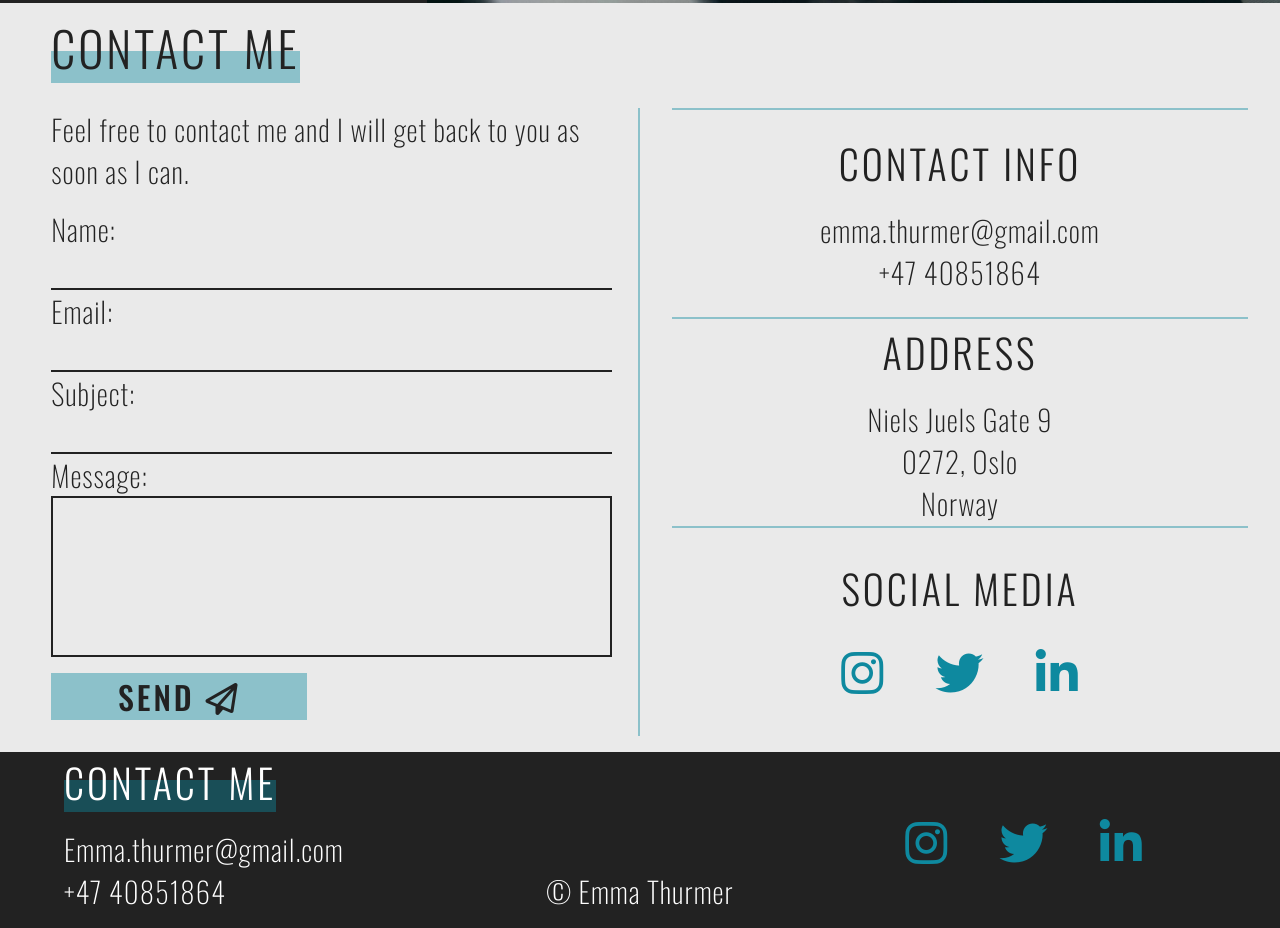
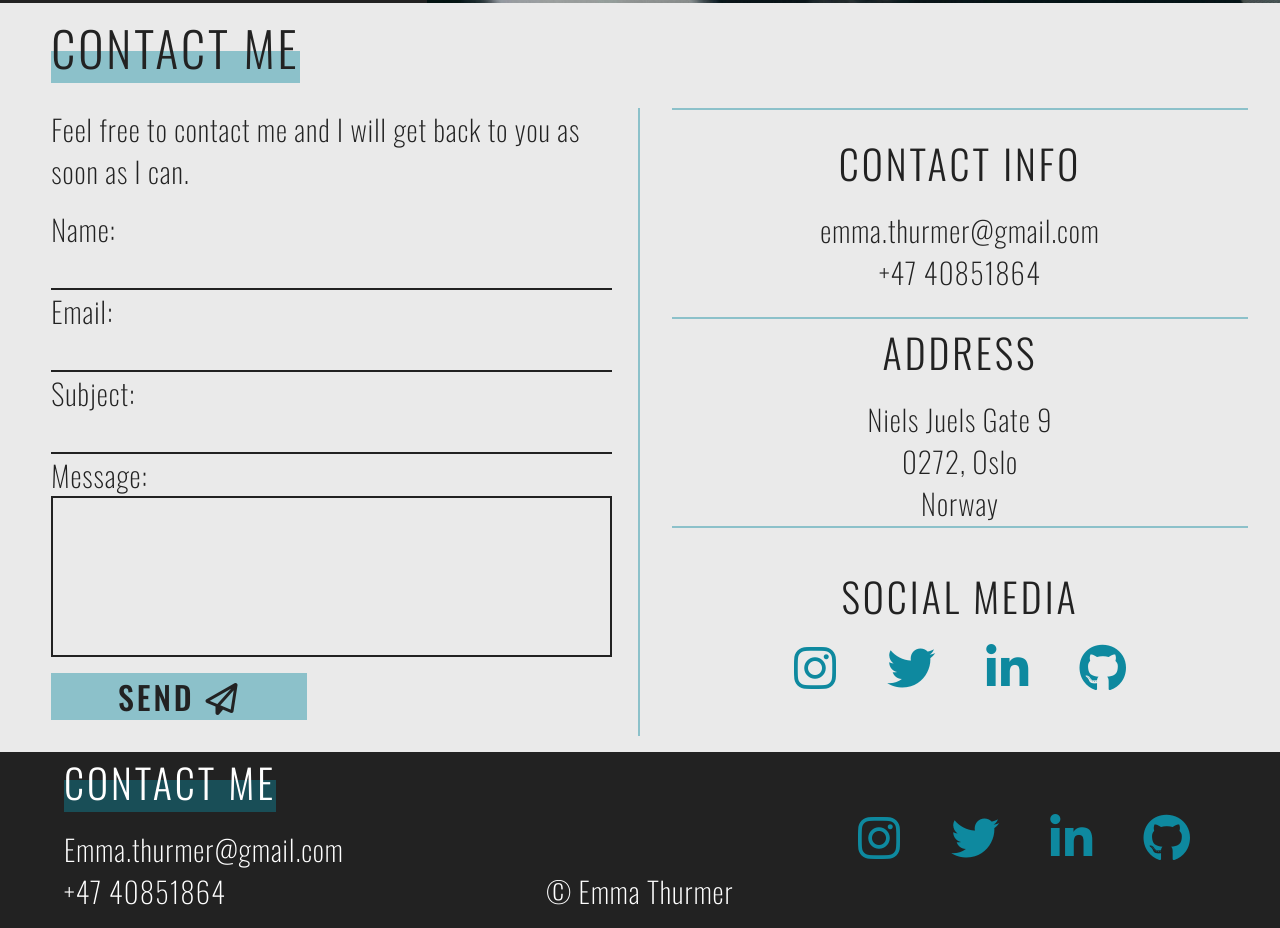
Before and after one commit to xentraz/emmaford, a plain HTML site: page contact.html in a window 1280 px wide. Shown: the part 797-1725 px from the top of the page. Drawn offline with nearby package versions, Linux system fonts and the light colour scheme.

Commit message:
Social media linked

```diff
--- a/contact.html
+++ b/contact.html
@@ -79,9 +79,10 @@
           <h3 class="grey contact_details_heading">Social media</h3>
         </div>
         <div class="social_media">
-          <p class="social_icons"><i class="fab fa-instagram"></i></p>
-          <p class="social_icons"><i class="fab fa-twitter"></i></p>
-          <p class="social_icons"><i class="fab fa-linkedin-in"></i></p>
+          <a href="https://www.instagram.com/emmacft/" class="social_icons"><i class="fab fa-instagram"></i></a>
+          <a href="https://twitter.com/xentrazx" class="social_icons"><i class="fab fa-twitter"></i></a>
+          <a href="https://www.linkedin.com/in/emmathurmer/" class="social_icons"><i class="fab fa-linkedin-in"></i></a>
+          <a href="https://github.com/xentraz" class="social_icons"><i class="fab fa-github"></i></a>
         </div>
       </div>
     </div>
@@ -106,9 +107,10 @@
         <p class="white">&copy Emma Thurmer</p>
       </div>
       <div class="footer_socials">
-        <p class="social_icons"><i class="fab fa-instagram"></i></p>
-        <p class="social_icons"><i class="fab fa-twitter"></i></p>
-        <p class="social_icons"><i class="fab fa-linkedin-in"></i></p>
+        <a href="https://www.instagram.com/emmacft/" class="social_icons"><i class="fab fa-instagram"></i></a>
+        <a href="https://twitter.com/xentrazx" class="social_icons"><i class="fab fa-twitter"></i></a>
+        <a href="https://www.linkedin.com/in/emmathurmer/" class="social_icons"><i class="fab fa-linkedin-in"></i></a>
+        <a href="https://github.com/xentraz" class="social_icons"><i class="fab fa-github"></i></a>
       </div>
     </div>
   </footer>
--- a/css/partials/footer.css
+++ b/css/partials/footer.css
@@ -41,7 +41,7 @@ footer {
   align-items: center;
 }
 
-@media screen and (max-width: 750px) {
+@media screen and (max-width: 850px) {
   .footer_wrapper {
     display: grid;
     grid-template-columns: 1fr;
```
Also changed, not shown: index.html (+4 -3 lines), portfolio.html (+9 -8 lines).
